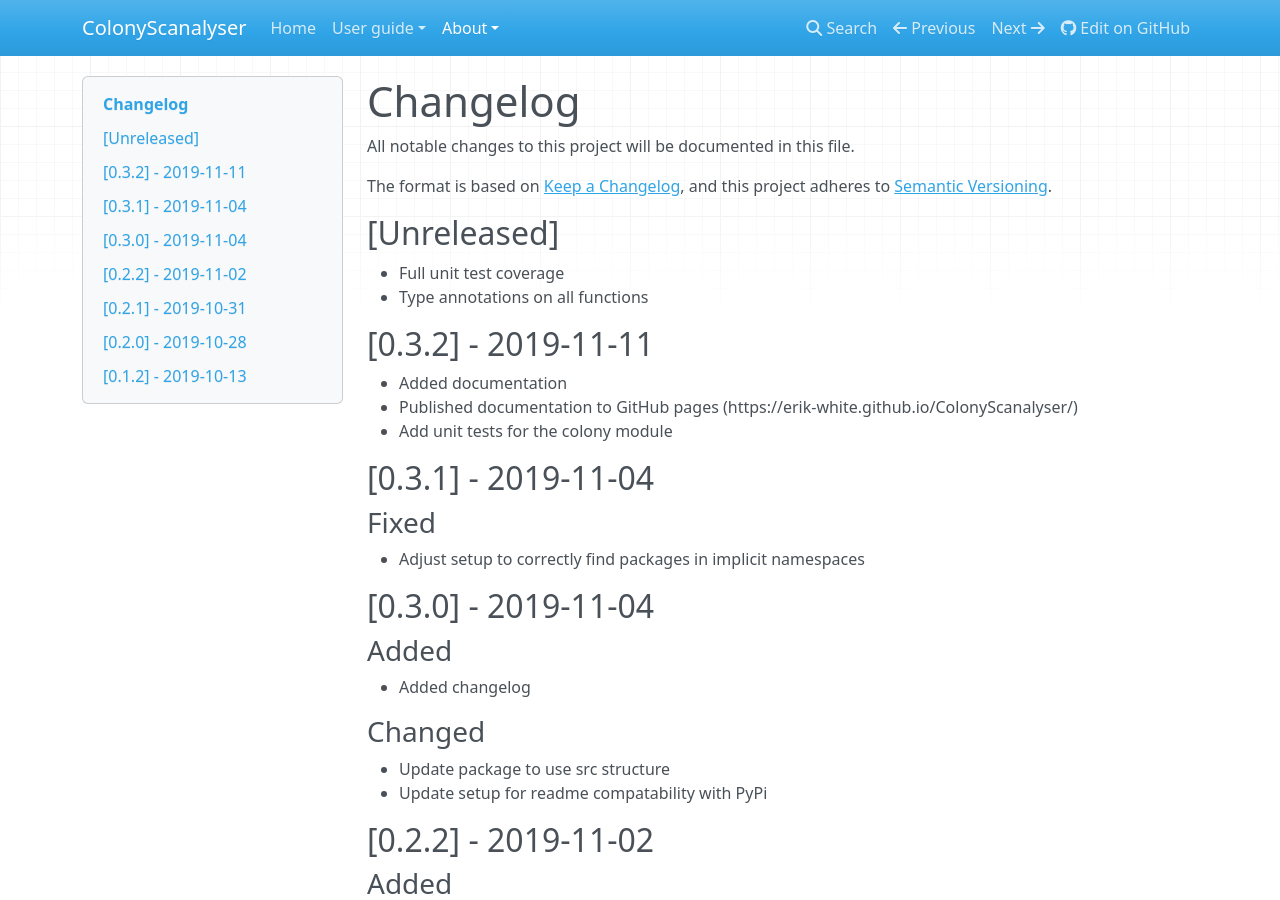
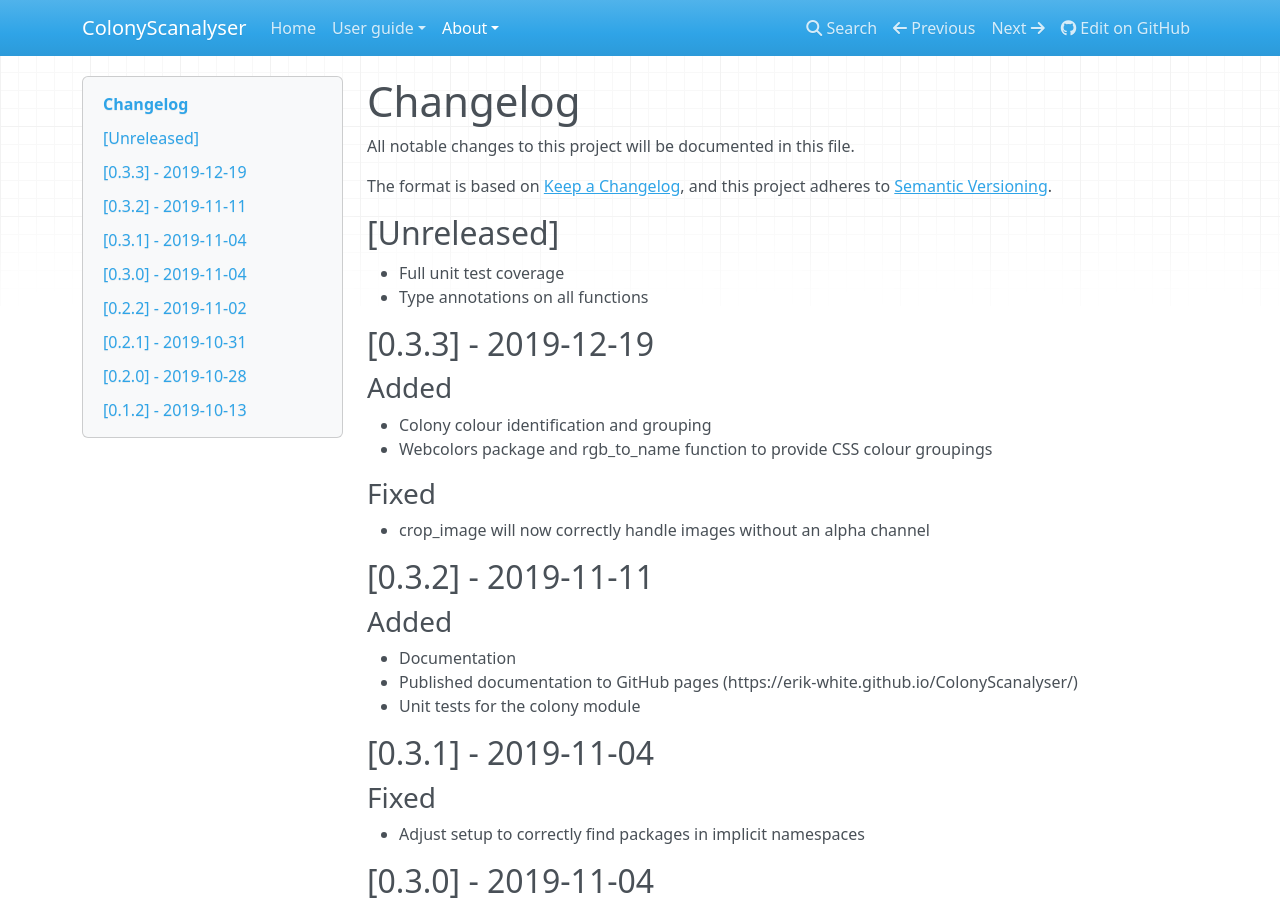
Before and after one commit to Erik-White/ColonyScanalyser, an MkDocs documentation site: the page built from docs/CHANGELOG.md, in a window 1280 px wide and 900 px high. Built offline with MkDocs 1.6.1, drawn with Linux system fonts in a browser that asks for light colours; nearby versions of some CDN libraries.

Commit message:
Update changelog

```diff
--- a/docs/CHANGELOG.md
+++ b/docs/CHANGELOG.md
@@ -8,10 +8,18 @@
 - Full unit test coverage
 - Type annotations on all functions
 
+## [0.3.3] - 2019-12-19
+### Added
+- Colony colour identification and grouping
+- Webcolors package and rgb_to_name function to provide CSS colour groupings
+### Fixed
+- crop_image will now correctly handle images without an alpha channel
+
 ## [0.3.2] - 2019-11-11
-- Added documentation
+### Added
+- Documentation
 - Published documentation to GitHub pages (https://erik-white.github.io/ColonyScanalyser/)
-- Add unit tests for the colony module
+- Unit tests for the colony module
 
 ## [0.3.1] - 2019-11-04
 ### Fixed
```
